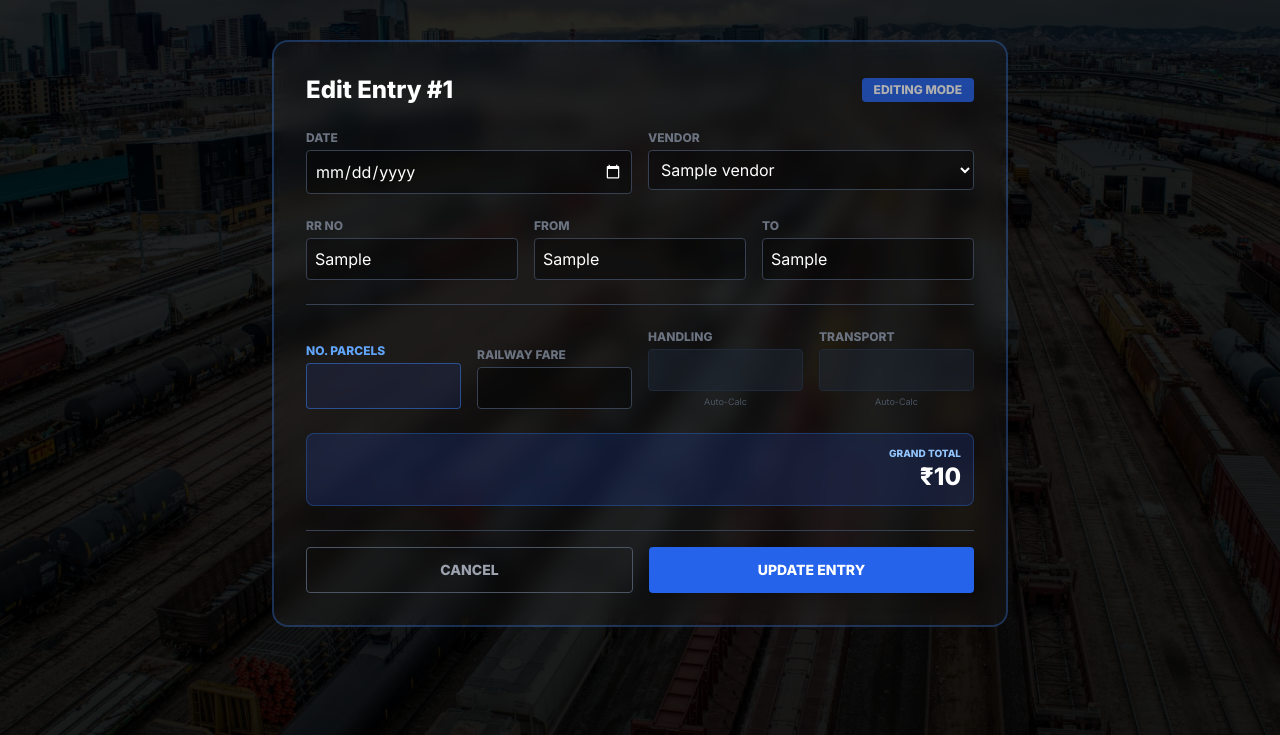
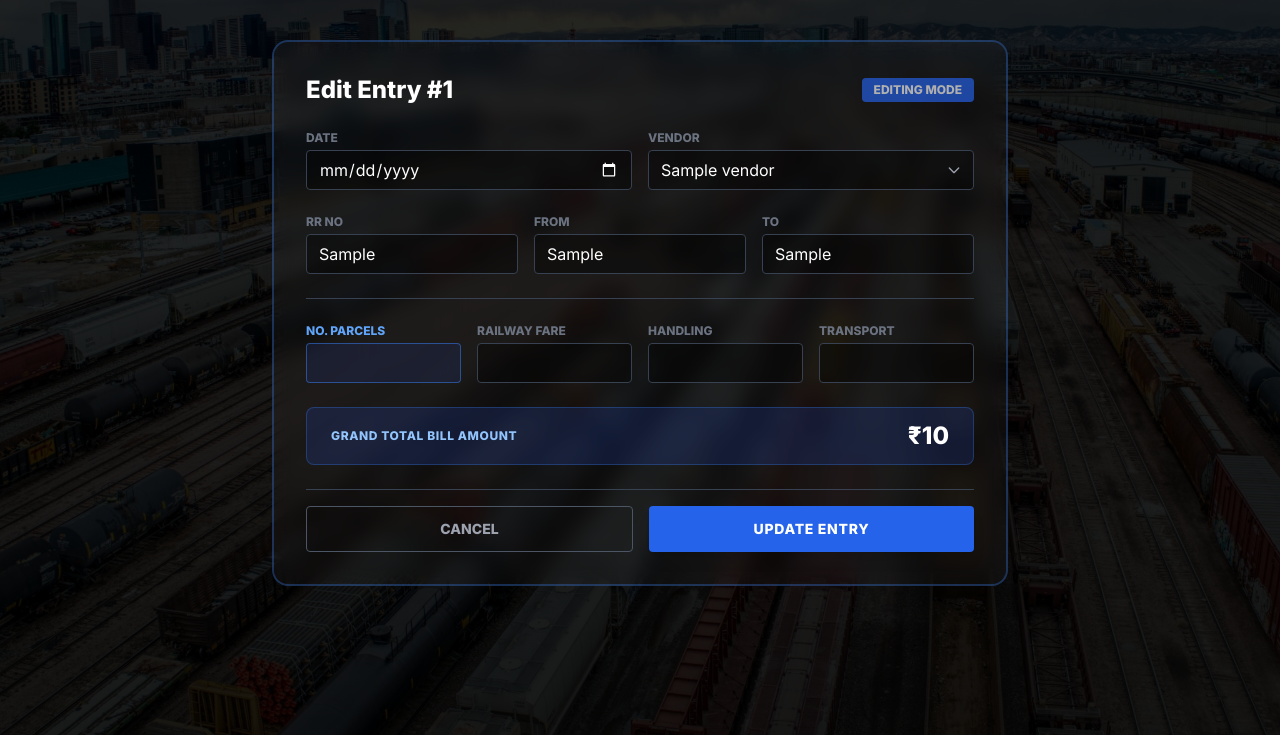
Before and after one commit to karthikshetty71/Karthik, a Flask app: template app/templates/edit.html in a window 1280 px wide. Shown: the part 65-800 px from the top of the page. Run offline with Flask 3, Linux system fonts and the light colour scheme; the template is opened without the code that fills it: most values are stand-ins (such as "Sample title", 1, 10 or a date in 2020); parts of the project's set-up code (start-up, migrations or seed data) failed here and were passed over; some libraries are stand-ins or nearby versions.

Commit message:
fix edit flow2

```diff
--- a/app/templates/edit.html
+++ b/app/templates/edit.html
@@ -13,11 +13,13 @@
                 <div>
                     <label class="block text-xs uppercase text-gray-500 mb-1 font-bold">Date</label>
                     <input type="date" name="date" value="{{ entry.date }}" required
-                           class="w-full bg-black/40 border border-gray-700 rounded p-2 text-white [color-scheme:dark]">
+                           class="w-full h-10 bg-black/40 border border-gray-700 rounded px-3 text-white [color-scheme:dark] outline-none focus:border-blue-500">
                 </div>
                 <div>
                     <label class="block text-xs uppercase text-gray-500 mb-1 font-bold">Vendor</label>
-                    <select name="vendor" id="vendorSelect" required onchange="calcTotal()" class="w-full bg-black/40 border border-gray-700 rounded p-2 text-white">
+                    <div class="relative">
+                        <select name="vendor" id="vendorSelect" required onchange="autoCalc()"
+                                class="w-full h-10 bg-black/40 border border-gray-700 rounded px-3 text-white appearance-none outline-none focus:border-blue-500">
                             {% for v in vendors %}
                             <option value="{{ v.id }}"
                                     data-rate="{{ v.rate_per_parcel }}"
@@ -27,6 +29,10 @@
                             </option>
                             {% endfor %}
                         </select>
+                        <div class="pointer-events-none absolute inset-y-0 right-0 flex items-center px-3 text-gray-400">
+                            <svg class="w-4 h-4" fill="none" stroke="currentColor" viewBox="0 0 24 24"><path stroke-linecap="round" stroke-linejoin="round" stroke-width="2" d="M19 9l-7 7-7-7"></path></svg>
+                        </div>
+                    </div>
                 </div>
             </div>
 
@@ -34,17 +40,17 @@
                 <div>
                     <label class="block text-xs uppercase text-gray-500 mb-1 font-bold">RR No</label>
                     <input type="text" name="rr_no" value="{{ entry.rr_no or '' }}"
-                           class="w-full bg-black/40 border border-gray-700 rounded p-2 text-white">
+                           class="w-full h-10 bg-black/40 border border-gray-700 rounded px-3 text-white outline-none focus:border-blue-500">
                 </div>
                 <div>
                     <label class="block text-xs uppercase text-gray-500 mb-1 font-bold">From</label>
                     <input type="text" name="from" value="{{ entry.ship_from or 'Mumbai' }}"
-                           class="w-full bg-black/40 border border-gray-700 rounded p-2 text-white">
+                           class="w-full h-10 bg-black/40 border border-gray-700 rounded px-3 text-white outline-none focus:border-blue-500">
                 </div>
                 <div>
                     <label class="block text-xs uppercase text-gray-500 mb-1 font-bold">To</label>
                     <input type="text" name="to" value="{{ entry.ship_to or 'Udupi' }}"
-                           class="w-full bg-black/40 border border-gray-700 rounded p-2 text-white">
+                           class="w-full h-10 bg-black/40 border border-gray-700 rounded px-3 text-white outline-none focus:border-blue-500">
                 </div>
             </div>
 
@@ -54,42 +60,40 @@
 
                 <div>
                     <label class="block text-xs uppercase text-blue-400 mb-1 font-bold">No. Parcels</label>
-                    <input type="number" name="parcels" id="parcels" value="{{ entry.parcels }}" required oninput="calcTotal()"
-                           class="w-full bg-blue-900/20 border border-blue-500/50 rounded p-2 text-white font-bold text-center text-lg">
+                    <input type="number" name="parcels" id="parcels" value="{{ entry.parcels }}" required oninput="autoCalc()"
+                           class="w-full h-10 bg-blue-900/20 border border-blue-500/50 rounded px-3 text-white font-bold text-center outline-none focus:border-blue-500">
                 </div>
 
                 <div>
                     <label class="block text-xs uppercase text-gray-500 mb-1 font-bold">Railway Fare</label>
-                    <input type="number" step="0.1" name="railway" id="railway" value="{{ entry.railway_chg }}" oninput="calcTotal()"
-                           class="w-full bg-black/40 border border-gray-700 rounded p-2 text-white text-center">
+                    <input type="number" step="0.1" name="railway" id="railway" value="{{ entry.railway_chg }}" oninput="updateTotalOnly()"
+                           class="w-full h-10 bg-black/40 border border-gray-700 rounded px-3 text-white text-center outline-none focus:border-blue-500">
                 </div>
 
                 <div>
                     <label class="block text-xs uppercase text-gray-500 mb-1 font-bold">Handling</label>
-                    <input type="number" step="0.1" name="handling" id="handling" value="{{ entry.handling_chg }}" readonly tabindex="-1"
-                           class="w-full bg-gray-800/50 border border-gray-800 rounded p-2 text-gray-400 text-center cursor-not-allowed">
-                    <p class="text-[9px] text-gray-600 text-center mt-1">Auto-Calc</p>
+                    <input type="number" step="0.1" name="handling" id="handling" value="{{ entry.handling_chg }}" oninput="updateTotalOnly()"
+                           class="w-full h-10 bg-black/40 border border-gray-700 rounded px-3 text-white text-center outline-none focus:border-blue-500">
                 </div>
 
                 <div>
                     <label class="block text-xs uppercase text-gray-500 mb-1 font-bold">Transport</label>
-                    <input type="number" step="0.1" name="transport" id="transport" value="{{ entry.transport_chg }}" readonly tabindex="-1"
-                           class="w-full bg-gray-800/50 border border-gray-800 rounded p-2 text-gray-400 text-center cursor-not-allowed">
-                    <p class="text-[9px] text-gray-600 text-center mt-1">Auto-Calc</p>
+                    <input type="number" step="0.1" name="transport" id="transport" value="{{ entry.transport_chg }}" oninput="updateTotalOnly()"
+                           class="w-full h-10 bg-black/40 border border-gray-700 rounded px-3 text-white text-center outline-none focus:border-blue-500">
                 </div>
             </div>
 
             <div class="flex flex-col md:flex-row gap-4 items-end mt-4">
-                <div class="bg-blue-900/30 border border-blue-500/30 p-3 rounded-lg w-full text-right">
-                    <p class="text-[10px] text-blue-300 uppercase font-bold">Grand Total</p>
-                    <p class="text-2xl font-bold text-white" id="display_total">₹{{ entry.grand_total }}</p>
+                <div class="bg-blue-900/30 border border-blue-500/30 p-3 rounded-lg w-full text-right flex justify-between items-center px-6">
+                    <span class="text-xs text-blue-300 uppercase font-bold tracking-wider">Grand Total Bill Amount</span>
+                    <span class="text-2xl font-bold text-white" id="display_total">₹{{ "{:,.0f}".format(entry.grand_total) }}</span>
                 </div>
             </div>
 
             <div class="flex gap-4 mt-6 pt-4 border-t border-gray-700">
                 <a href="/view" class="flex-1 text-center py-3 rounded border border-gray-600 text-gray-400 hover:bg-gray-800 font-bold text-sm">CANCEL</a>
-                <button type="submit" class="flex-1 bg-blue-600 text-white font-bold py-3 rounded hover:bg-blue-500 shadow-lg text-sm">
-                    UPDATE ENTRY
+                <button type="submit" class="flex-1 bg-blue-600 text-white font-bold py-3 rounded hover:bg-blue-500 shadow-lg text-sm uppercase tracking-wider">
+                    Update Entry
                 </button>
             </div>
         </form>
@@ -101,9 +105,9 @@
         return parseFloat(document.getElementById(id).value) || 0;
     }
 
-    function calcTotal() {
+    // --- SCENARIO 1: Changing Parcels/Vendor -> Auto Calculate Handling/Transport ---
+    function autoCalc() {
         const parcels = getVal('parcels');
-        const railway = getVal('railway');
 
         // Get Rates from selected vendor
         const vendorSelect = document.getElementById('vendorSelect');
@@ -114,17 +118,25 @@
 
         // Auto Calculate
         const handling = parcels * ratePerParcel;
-        // Transport logic: assuming per parcel based on your setup request, change if flat
-        const transport = parcels * transRate;
+        const transport = parcels * transRate; // Standard logic
 
         // Update Fields
         document.getElementById('handling').value = handling.toFixed(1);
         document.getElementById('transport').value = transport.toFixed(1);
 
+        updateTotalOnly(); // Recalculate sum
+    }
+
+    // --- SCENARIO 2: Manually Typing Charges -> Just Sum It Up ---
+    function updateTotalOnly() {
+        const handling = getVal('handling');
+        const transport = getVal('transport');
+        const railway = getVal('railway');
+
         const total = handling + transport + railway;
 
         // Update Display
-        document.getElementById('display_total').innerText = "₹" + total.toFixed(1);
+        document.getElementById('display_total').innerText = "₹ " + total.toLocaleString('en-IN');
     }
 </script>
 {% endblock %}
```
Lines whose indentation alone changed are shown as unchanged.
